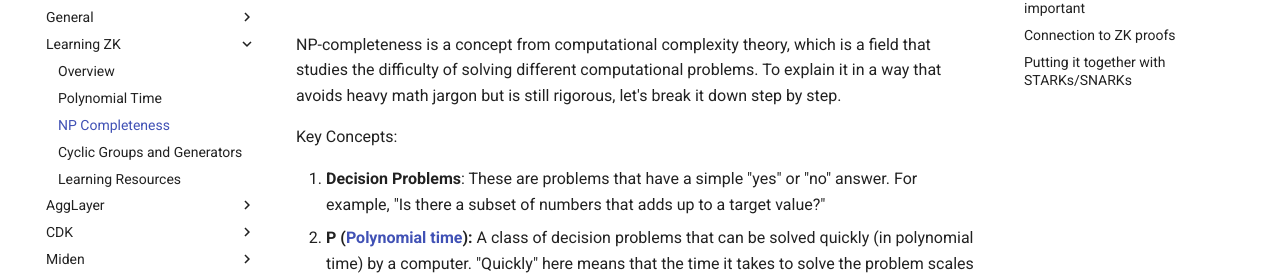
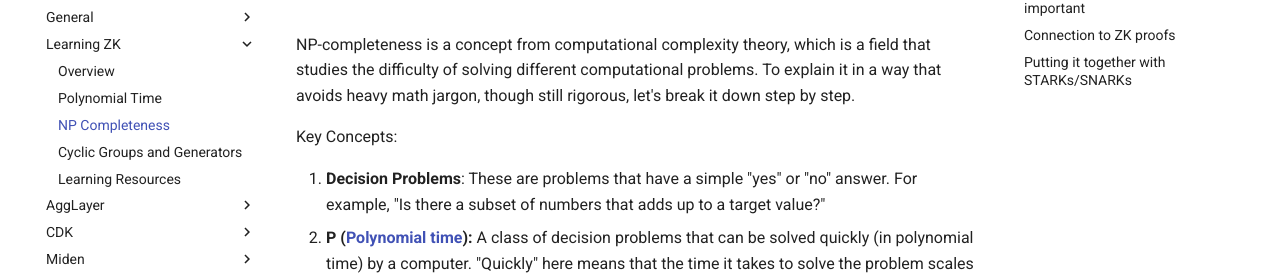
Before and after one commit to 0xPolygon/devrel-docs, an MkDocs documentation site: the page built from docs/zk/np_completeness.md, in a window 1280 px wide and 900 px high. Shown: the part 148-427 px from the top of the window. Built offline with MkDocs 1.6.1 and Material for MkDocs 9.7.7, drawn with Linux system fonts in a browser that asks for light colours; a script that is not in the unit is left out; comment, search, counter and statistics services are not loaded.

Commit message:
Typo fixes

```diff
--- a/docs/zk/np_completeness.md
+++ b/docs/zk/np_completeness.md
@@ -2,7 +2,7 @@
 
 NP-completeness is a concept from computational complexity theory, which is a
 field that studies the difficulty of solving different computational problems.
-To explain it in a way that avoids heavy math jargon but is still rigorous,
+To explain it in a way that avoids heavy math jargon, though still rigorous,
 let's break it down step by step.
 
 Key Concepts:
```
Also changed, not shown: docs/zk/learning_resources.md (+1 -1 lines).
